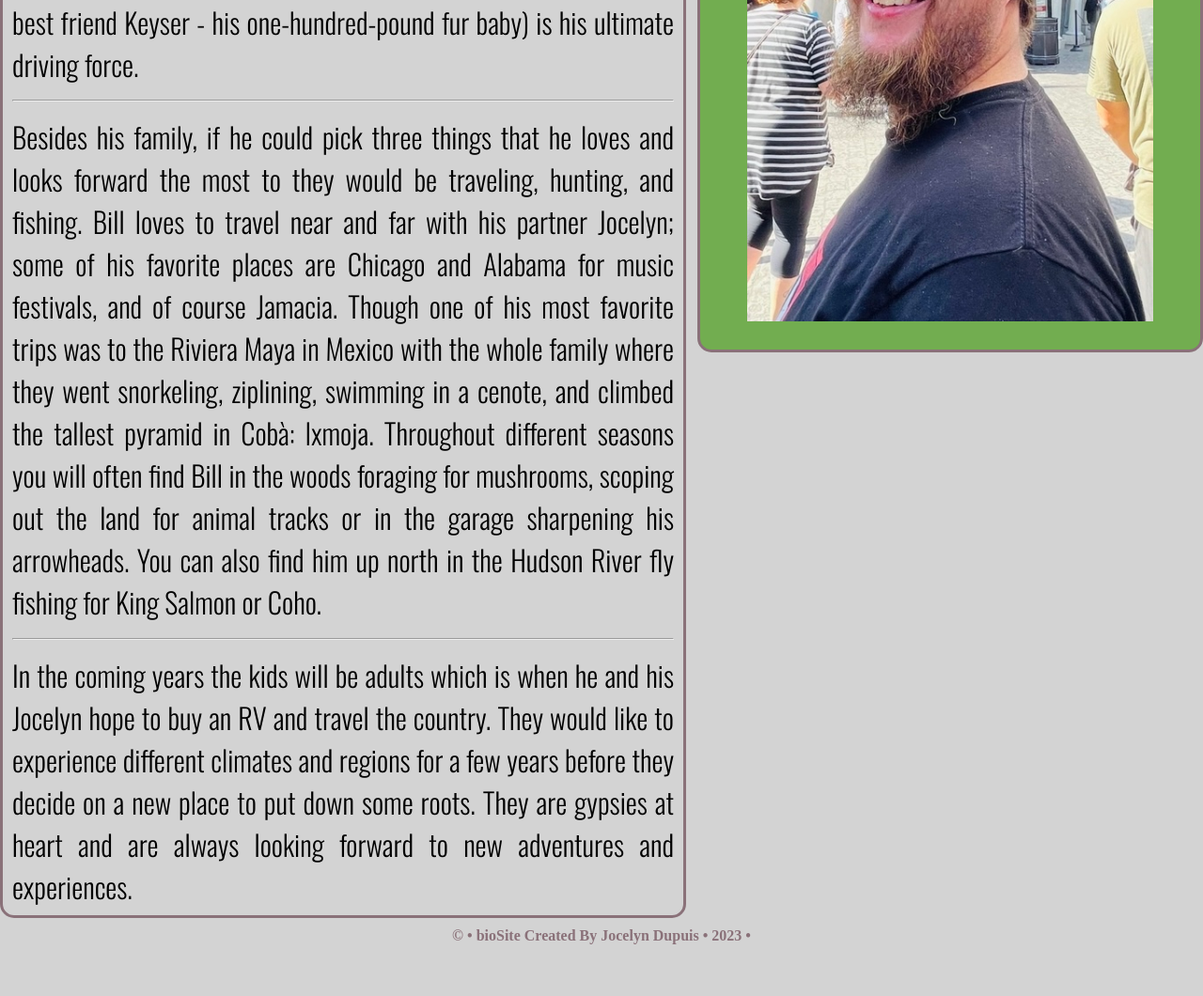
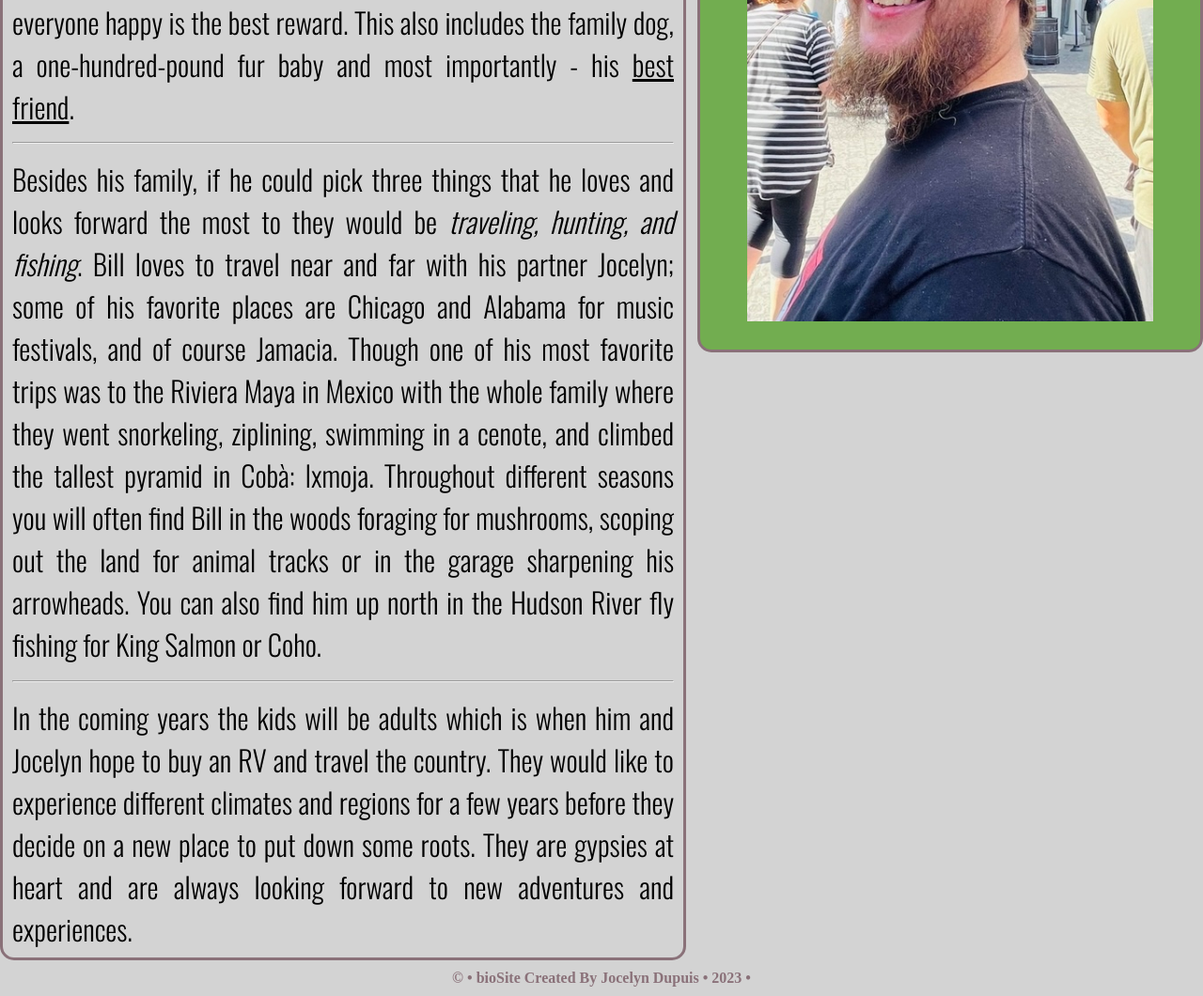
Before and after one commit to jdupuis825/bioSite, a plain HTML site: page about.html in a window 1280 px wide. Shown: the part 540-1600 px from the top of the page at 94% size. Before the commit the page ends 1555 px from the top, so only its background shows below. Drawn offline with nearby package versions, Linux system fonts and the light colour scheme; a web font is replaced by a local one.

Commit message:
Add files via upload

```diff
--- a/about.html
+++ b/about.html
@@ -13,26 +13,28 @@
 
 </head>
 
+<body>
     <nav><ul>
 		<li><a href="index.html">Home</a></li>
 		<li><a href="about.html">Bio</a></li>
 		<li><a href="hobby.html">Hobbies</a></li>
 	</ul></nav>
-<header>
-    <h1><u>A Little Bit About William</u></h1>
-</header>
+
+    <header>
+        <h1><u>A Little Bit About William</u></h1>
+    </header>
 
     <div id="container">
         <p>
-        William (Bill) Trowbridge is a hardworking forty-year-old family man who loves the great outdoors. He is a jack of all trades having previously worked as an electrician, stone mason, and artificial turf installer. For the last eight years he's been fabricating and installing granite, marble, and solid surface countertops. He prides himself in working hard so that he can help provide the best life for his family; a safe home, food on the table, and everyone happy (including his best friend Keyser - his one-hundred-pound fur baby) is his ultimate driving force.
+        William (Bill) Trowbridge is a hardworking forty-year-old family man who loves the great outdoors. He is a jack of all trades having previously worked as an electrician, stone mason, and artificial turf installer. For the last eight years he's been fabricating and installing granite, marble, and solid surface countertops. He prides himself in working hard so that he can help provide the best life for his family, it's his ultimate driving force. A safe home, food on the table, and everyone happy is the best reward. This also includes the family dog, a one-hundred-pound fur baby and most importantly - his <u>best friend</u>.
         </p>
         <hr>
         <p>
-        Besides his family, if he could pick three things that he loves and looks forward the most to they would be traveling, hunting, and fishing. Bill loves to travel near and far with his partner Jocelyn; some of his favorite places are Chicago and Alabama for music festivals, and of course Jamacia. Though one of his most favorite trips was to the Riviera Maya in Mexico with the whole family where they went snorkeling, ziplining, swimming in a cenote, and climbed the tallest pyramid in Cobà: lxmoja. Throughout different seasons you will often find Bill in the woods foraging for mushrooms, scoping out the land for animal tracks or in the garage sharpening his arrowheads. You can also find him up north in the Hudson River fly fishing for King Salmon or Coho.
+        Besides his family, if he could pick three things that he loves and looks forward the most to they would be <em>traveling, hunting, and fishing</em>. Bill loves to travel near and far with his partner Jocelyn; some of his favorite places are Chicago and Alabama for music festivals, and of course Jamacia. Though one of his most favorite trips was to the Riviera Maya in Mexico with the whole family where they went snorkeling, ziplining, swimming in a cenote, and climbed the tallest pyramid in Cobà: lxmoja. Throughout different seasons you will often find Bill in the woods foraging for mushrooms, scoping out the land for animal tracks or in the garage sharpening his arrowheads. You can also find him up north in the Hudson River fly fishing for King Salmon or Coho.
         </p>
         <hr>
         <p>
-        In the coming years the kids will be adults which is when he and his Jocelyn hope to buy an RV and travel the country. They would like to experience different climates and regions for a few years before they decide on a new place to put down some roots. They are gypsies at heart and are always looking forward to new adventures and experiences.
+        In the coming years the kids will be adults which is when him and Jocelyn hope to buy an RV and travel the country. They would like to experience different climates and regions for a few years before they decide on a new place to put down some roots. They are gypsies at heart and are always looking forward to new adventures and experiences.
         </p>
     </div>
 
```
Also changed, not shown: hobby.html (+2 -2 lines), index.html (+1 -0 lines).
